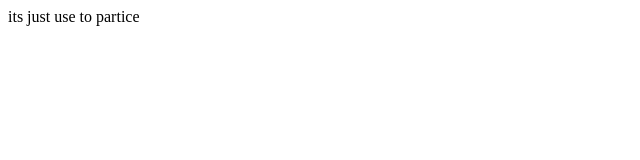
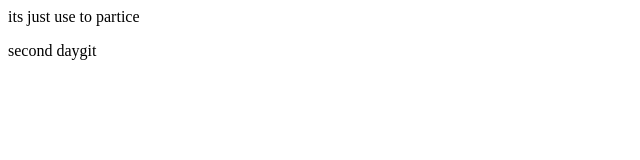
Before and after one commit to kunal5762/localdemo, a plain HTML site: page localdemo/index.html in a window 1280 px wide. Shown: the full height of the page, 0-640 px from the left. Drawn offline with Linux system fonts and the light colour scheme.

Commit message:
add some text

```diff
--- a/localdemo/index.html
+++ b/localdemo/index.html
@@ -1 +1,2 @@
 <p>its just use to partice</p>
+<p>second daygit </p>
```
